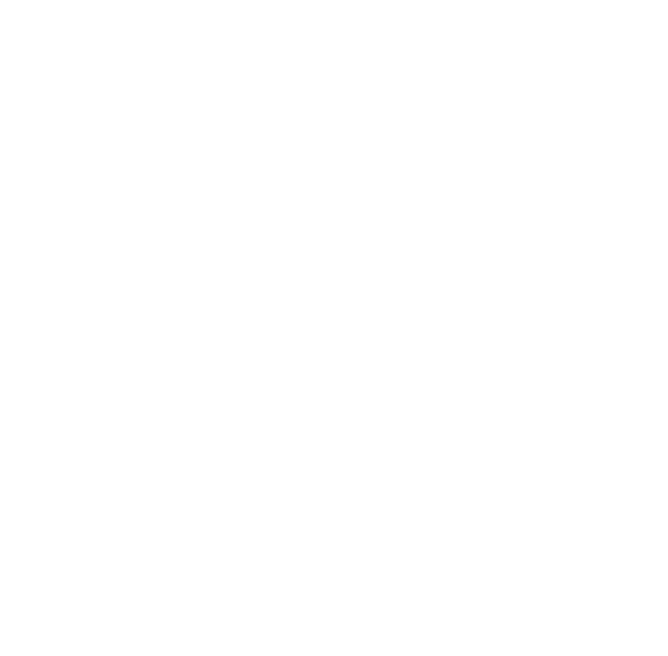
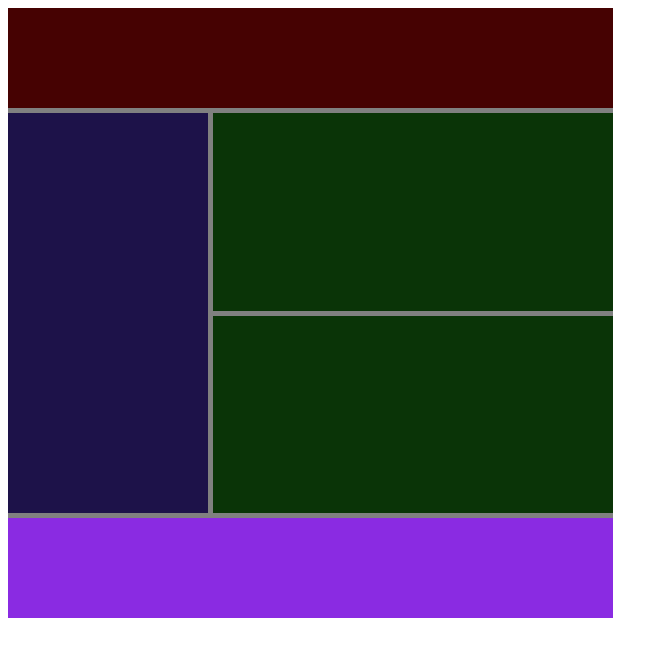
Before and after one commit to Guricks/sep-2021-html-module, a plain HTML site: page HomeWork4/two.html in a window 1280 px wide. Shown: the whole page, without its empty margins (0-668 px from the left). Drawn offline with Linux system fonts and the light colour scheme.

Commit message:
HomeWork 4.2

```diff
--- a/HomeWork4/two.html
+++ b/HomeWork4/two.html
@@ -1,10 +1,63 @@
-<!DOCTYPE html>
+<!doctype html>
 <html lang="en">
 <head>
     <meta charset="UTF-8">
-    <title>Title</title>
+    <meta name="viewport"
+          content="width=device-width, user-scalable=no, initial-scale=1.0, maximum-scale=1.0, minimum-scale=1.0">
+    <meta http-equiv="X-UA-Compatible" content="ie=edge">
+    <title>HomeWork</title>
+    <style>
+        .father {
+            background: gray;
+            display: flex;
+            flex-wrap: wrap;
+            width: 605px;
+            row-gap: 5px;
+            column-gap: 5px;
+        }
+        .wrap {
+            display: flex;
+            flex-direction: column;
+            row-gap: 5px;
+            height:400px;
+
+        }
+        .header {
+            background: #460202;
+            height: 100px;
+            width: 605px;
+        }
+        .menu {
+            background: #1d1249;
+            height: 400px;
+            width: 200px;
+        }
+        .post {
+            background: #0a3407;
+            height: 197.5px;
+            width: 400px;
+        }
+        .footer {
+            background: blueviolet;
+            height: 100px;
+            width: 605px;
+        }
+
+
+    </style>
 </head>
 <body>
+<div class="father">
+    <div class="header"></div>
+    <div class="menu"></div>
+    <div class="wrap">
+        <div class="post"></div>
+        <div class="post"></div>
+    </div>
+    <div class="footer"></div>
+</div>
+
+
 
 </body>
 </html>
```
